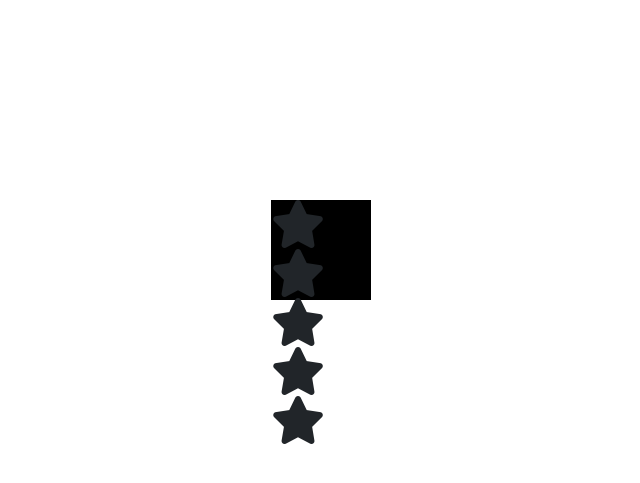
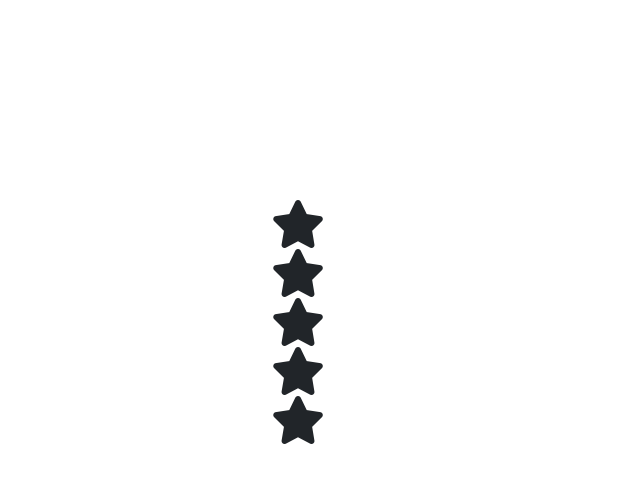
Before and after one commit to Jyosh05/EcoEats, a Flask app: page /reviews in a window 1280 px wide. Shown: the part 150-633 px from the top of the page, without its empty margins (319-959 px from the left). Run offline with Flask 3, Linux system fonts and the light colour scheme; some libraries are stand-ins or nearby versions; some web fonts are replaced.

Commit message:
background: #fff;

```diff
--- a/Static/css/reviews.css
+++ b/Static/css/reviews.css
@@ -1,7 +1,7 @@
 .star-rating{
     width: 100px;
     height: 100px;
-    background: #000;
+    background: #fff;
     position: absolute;
     top: 50%;
     left: 50%;
```
